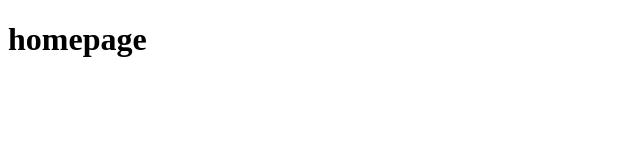
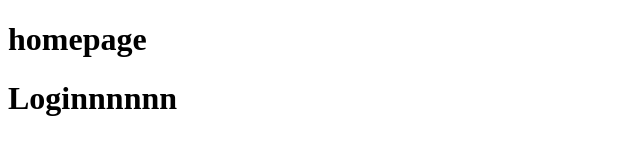
Before and after one commit to BoyanA5AA/1231try, a plain HTML site: page index.html in a window 1280 px wide. Shown: the whole page, without its empty margins (0-640 px from the left). Drawn offline with Linux system fonts and the light colour scheme.

Commit message:
add login

```diff
--- a/index.html
+++ b/index.html
@@ -8,5 +8,6 @@
 </head>
 <body>
     <h1>homepage</h1>
+    <h1>Loginnnnnn</h1>
 </body>
 </html>
```
